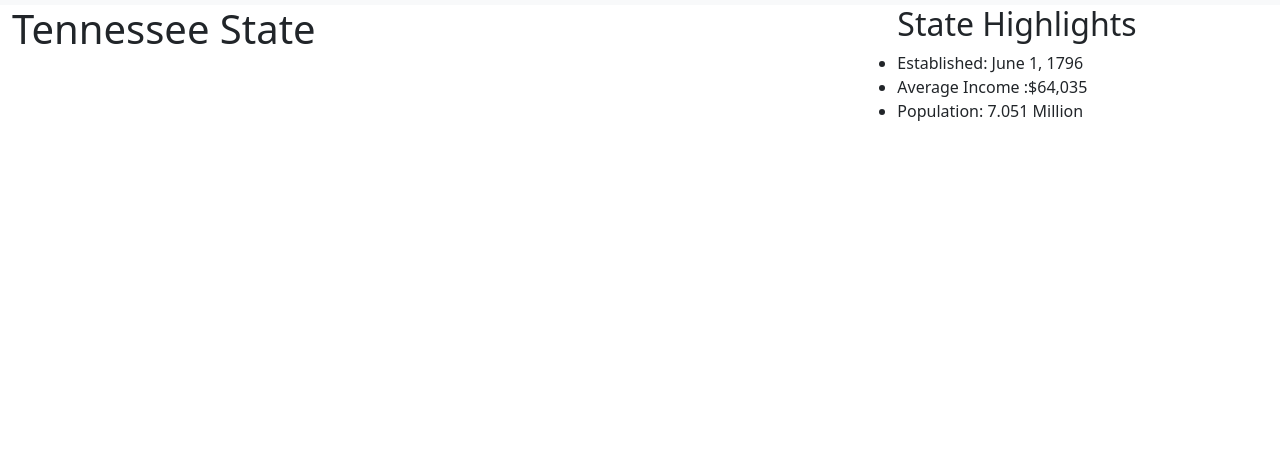
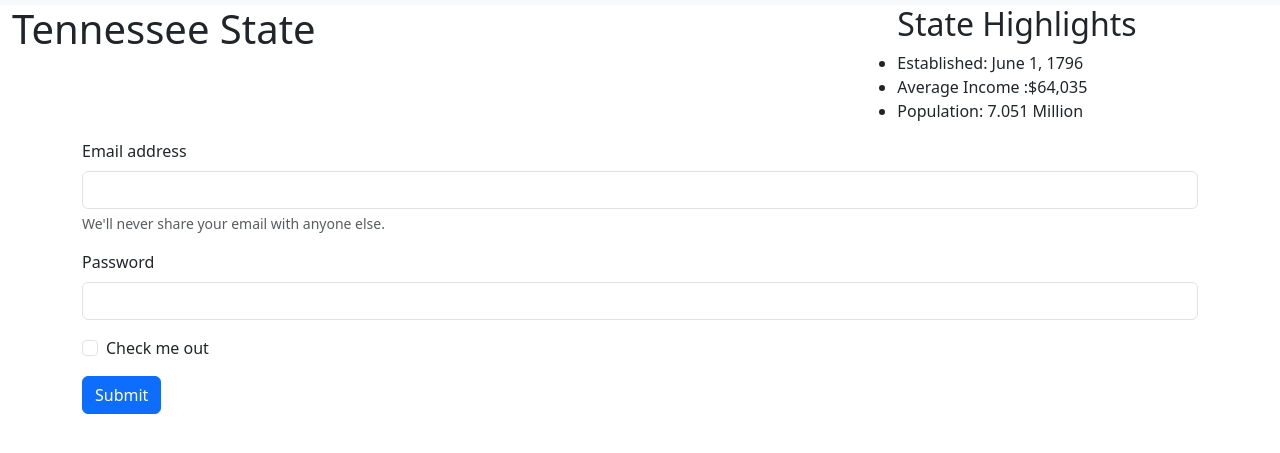
Before and after one commit to jesstechpreneur/D277, a plain HTML site: page index.html in a window 1280 px wide. Shown: the part 77-530 px from the top of the page. Drawn offline with nearby package versions, Linux system fonts and the light colour scheme.

Commit message:
Added Form frame

```diff
--- a/index.html
+++ b/index.html
@@ -50,7 +50,28 @@
         </aside>
       </div>
     </div>
-
+    <div class="container">
+      <div class="row">
+        <div class="col-md-12">
+          <form>
+            <div class="mb-3">
+              <label for="exampleInputEmail1" class="form-label">Email address</label>
+              <input type="email" class="form-control" id="exampleInputEmail1" aria-describedby="emailHelp">
+              <div id="emailHelp" class="form-text">We'll never share your email with anyone else.</div>
+            </div>
+            <div class="mb-3">
+              <label for="exampleInputPassword1" class="form-label">Password</label>
+              <input type="password" class="form-control" id="exampleInputPassword1">
+            </div>
+            <div class="mb-3 form-check">
+              <input type="checkbox" class="form-check-input" id="exampleCheck1">
+              <label class="form-check-label" for="exampleCheck1">Check me out</label>
+            </div>
+            <button type="submit" class="btn btn-primary">Submit</button>
+          </form>
+        </div>
+      </div>
+    </div>
 
     <script src="https://cdn.jsdelivr.net/npm/bootstrap@5.3.3/dist/js/bootstrap.bundle.min.js" integrity="sha384-YvpcrYf0tY3lHB60NNkmXc5s9fDVZLESaAA55NDzOxhy9GkcIdslK1eN7N6jIeHz" crossorigin="anonymous"></script>
   </body>
```
Also changed, not shown: 1 other file.
